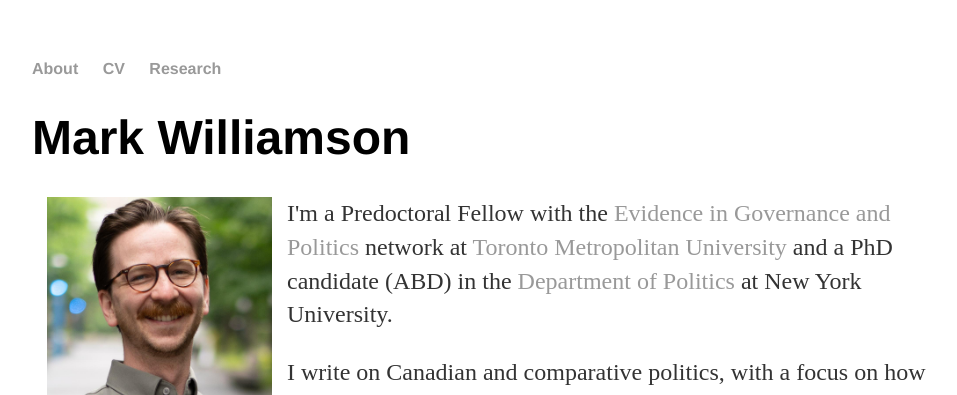
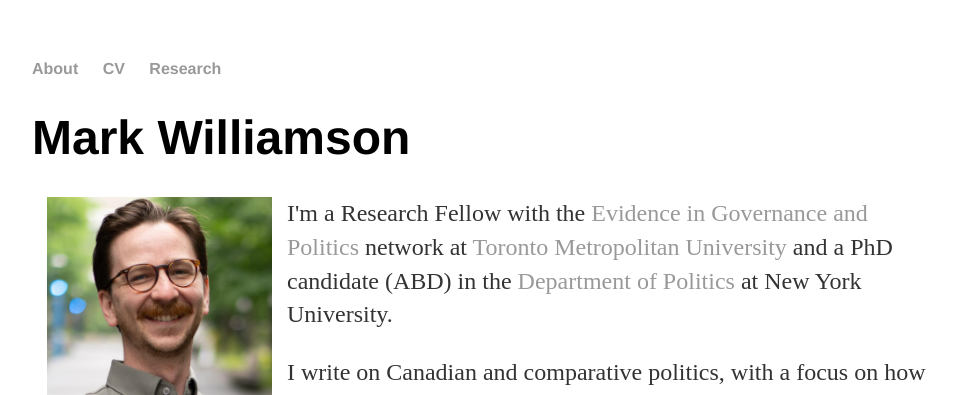
Before and after one commit to mark-williamson/mark-williamson.github.io, a Jekyll site: the page built from index.html, in a window 1280 px wide. Shown: the top 395 px of the page, without its empty margins (160-1117 px from the left). Built offline with Jekyll 4.4.1, drawn with Linux system fonts in a browser that asks for light colours.

Commit message:
Update index.html

```diff
--- a/index.html
+++ b/index.html
@@ -5,8 +5,8 @@
 <div class="blurb">
 	<h1>Mark Williamson</h1>
 	<img src="assets/profile_photo3.jpeg" style="padding:0 15px;width:225px;float:left;"/>
-	<p>I'm a Predoctoral Fellow with the <a href="https://egap.org">Evidence in Governance and Politics</a> network at <a href="https://www.torontomu.ca/">Toronto Metropolitan University</a> and a PhD candidate (ABD) in the <a href="http://as.nyu.edu/politics.html">Department of Politics</a> at New York University. </p>
+	<p>I'm a Research Fellow with the <a href="https://egap.org">Evidence in Governance and Politics</a> network at <a href="https://www.torontomu.ca/">Toronto Metropolitan University</a> and a PhD candidate (ABD) in the <a href="http://as.nyu.edu/politics.html">Department of Politics</a> at New York University. </p>
 	<p>I write on Canadian and comparative politics, with a focus on how members of dominant groups think about historical injustices committed against out-groups.</p>
 	<p> Before my PhD, I completed an M.A. in Political Science at <a href="http://mcgill.ca">McGill University</a> and a Bachelor's degree at the <a href="http://uwaterloo.ca">University of Waterloo</a>.</p>
-	<p> See the most recent version of my CV <a href="/cv">here</a> and feel free to reach out over <a href="mailto:mark.williamson@nyu.edu">email</a>.</p>
+	<p> See the most recent version of my CV <a href="/cv">here</a> and feel free to reach out over <a href="mailto:mark.williamson@torontomu.ca">email</a>.</p>
 </div><!-- /.blurb -->
```
